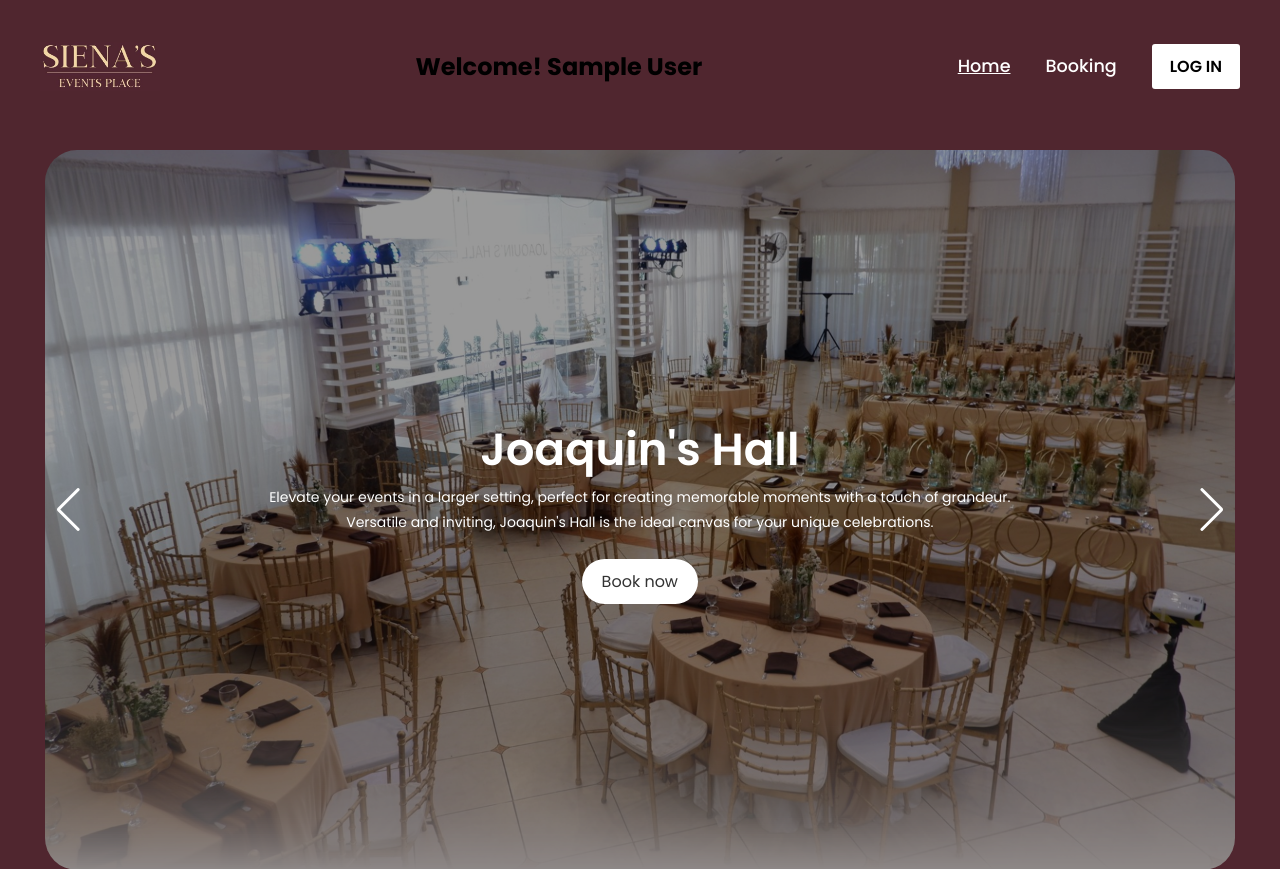
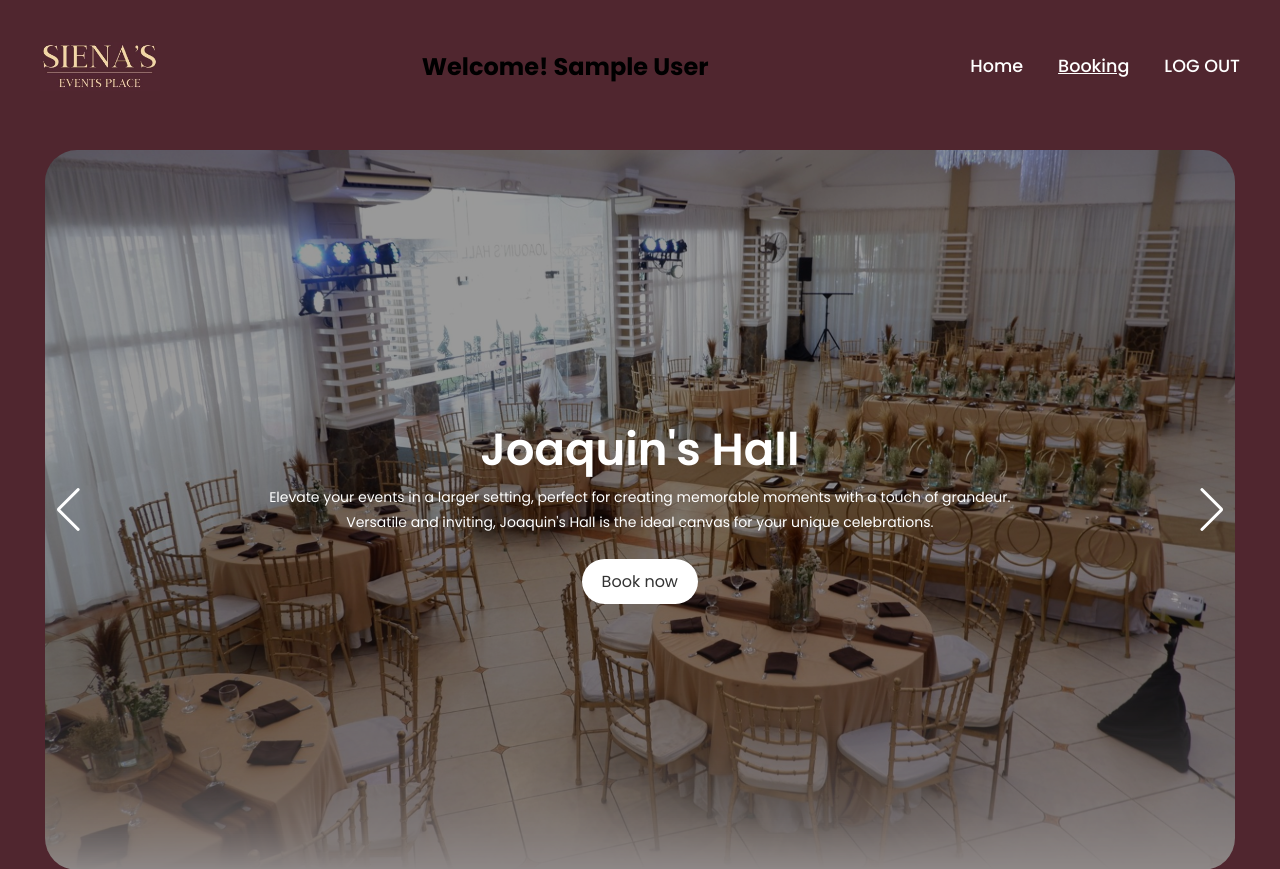
Before and after one commit to Gabbbrielll/siena, a PHP site: page /content.php in a window 1280 px wide. Shown: the top 869 px of the page. Run offline with PHP 8.4, Linux system fonts and the light colour scheme; the visitor is signed in with stand-in values (Sample User, id 1); some libraries are stand-ins or nearby versions.

Commit message:
login register kasama admin side

```diff
--- a/content.php
+++ b/content.php
@@ -39,14 +39,20 @@
 
             <?php if(!empty($username)) { ?>
               <h2>Welcome! <?php echo $username; ?></h2>
-            <?php } ?>
-
+              <ul class="links">
+                  <span class="close-btn material-symbols-rounded">close</span>
+                  <li><a href="content.php">Home</a></li>
+                  <li><a href="booking.php"><span class="home">Booking</span></a></li>
+                  <a href="logout.php" class="logout-btn">LOG OUT</a>
+              </ul>
+          <?php } else { ?>
             <ul class="links">
-                <span class="close-btn material-symbols-rounded">close</span>
-                <li><a href="content.php"><span class="home">Home</span></a></li>
-                <li><a href="booking.php">Booking</a></li>
-                <button class="login-btn">LOG IN</button>
-            </ul>
+                  <span class="close-btn material-symbols-rounded">close</span>
+                  <li><a href="content.php">Home</a></li>
+                  <li><a href="booking.php"><span class="home">Booking</span></a></li>
+                  <button class="login-btn">LOG IN</button>
+              </ul>
+          <?php } ?>
         </nav>
     </header>
 
--- a/logout.php
+++ b/logout.php
@@ -1,6 +1,6 @@
 <?php
 	session_start();
     session_destroy();
-    header('location: content.php');
-
+    echo "<script>alert('Logged out succesfully');</script>";
+    echo "<script>window.location.href = 'content.php';</script>";
 ?>
```
Also changed, not shown: booking.php (+13 -2 lines), loginconnect.php (+40 -11 lines).
